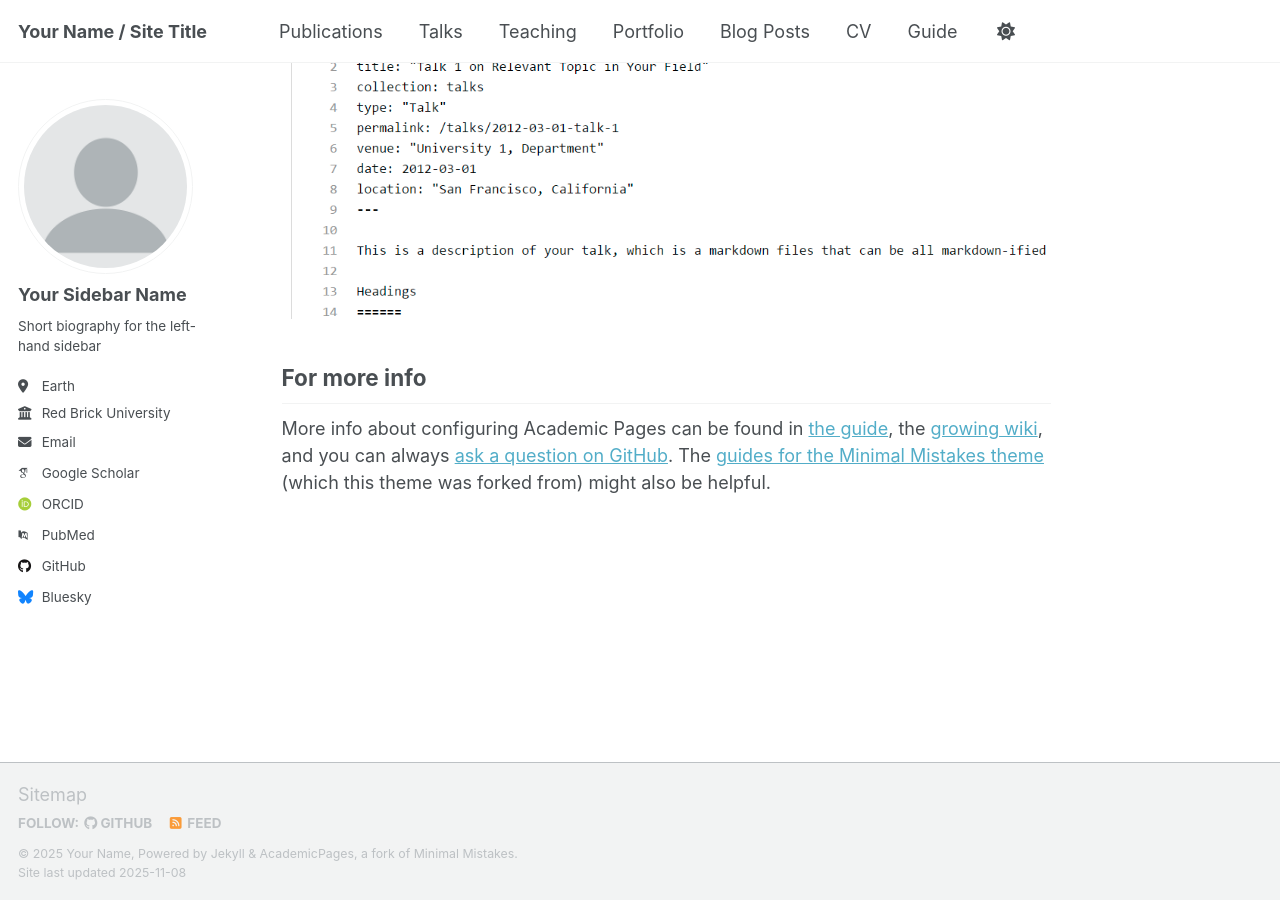
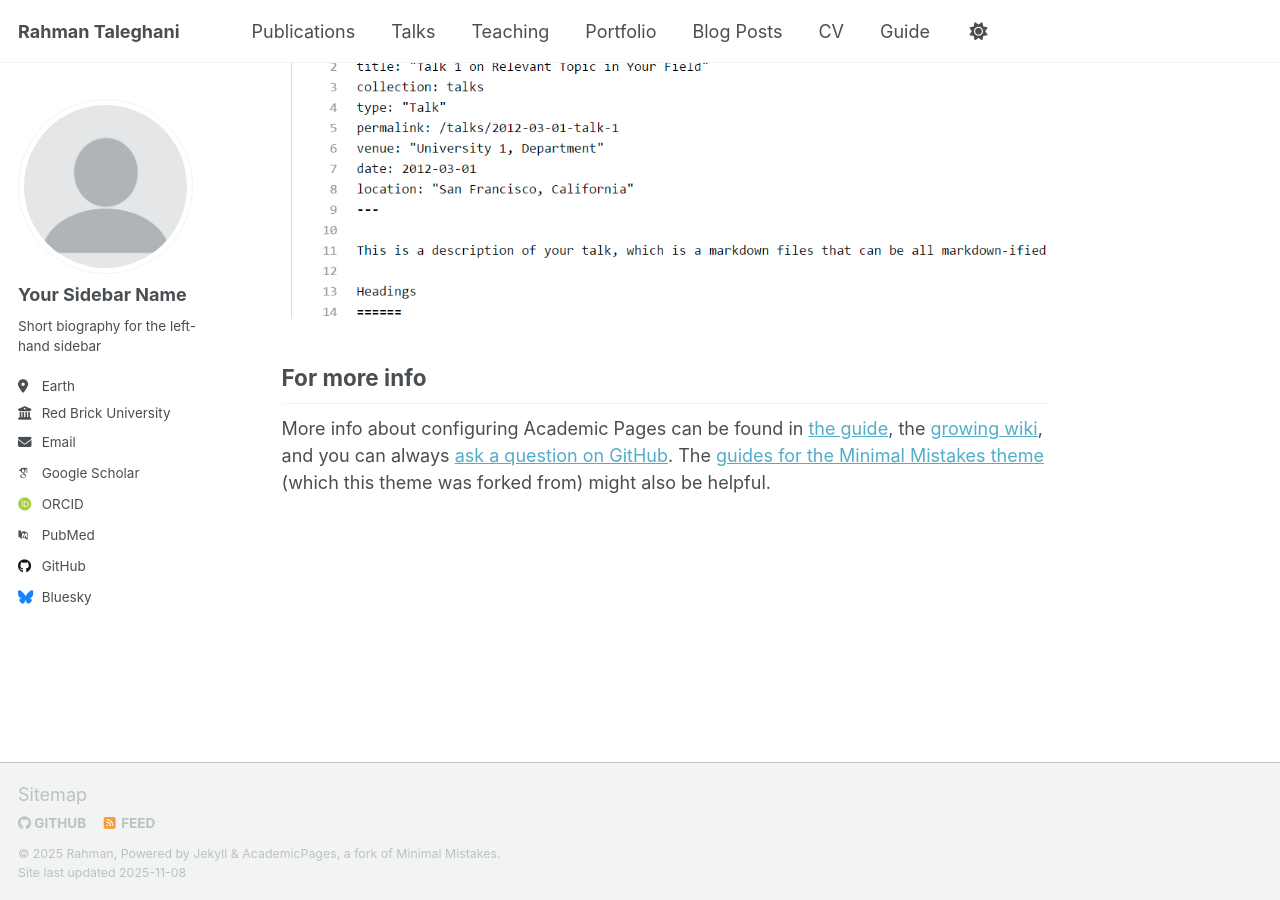
Before and after one commit to Rahmantl/rahmantl.github.io, a Jekyll site: the page built from _pages/about.md, in a window 1280 px wide and 900 px high, scrolled down 2880 px. Built offline with Jekyll 4.4.1, drawn with Linux system fonts in a browser that asks for light colours; some web fonts are replaced; a script that is not in the unit is left out.

Commit message:
Update site locale and personal info

```diff
--- a/_config.yml
+++ b/_config.yml
@@ -7,12 +7,12 @@
 # server process.
 
 # Basic Site Settings
-locale                   : "en-US"
+locale                   : "en-EU"
 site_theme               : "default" # Currently available options are "default", "air"
-title                    : "Your Name / Site Title"
+title                    : "Rahman Taleghani"
 title_separator          : "-"
-name                     : &name "Your Name"
-description              : &description "Your Name's academic portfolio"   # Update this with a general description of your site, this is the default if not overridden by a page
+name                     : &name "Rahman"
+description              : &description "Hi! I'm Rahman :)"   # Update this with a general description of your site, this is the default if not overridden by a page
 url                      : https://academicpages.github.io # The base hostname & protocol for your site e.g. "https://[your GitHub username].github.io",
                                                            # or if you already have some other page hosted on Github then use "https://[your GitHub username].github.io/[Your Repo Name]"
 baseurl                  : "" # the subpath of your site, e.g. "/blog"
```
